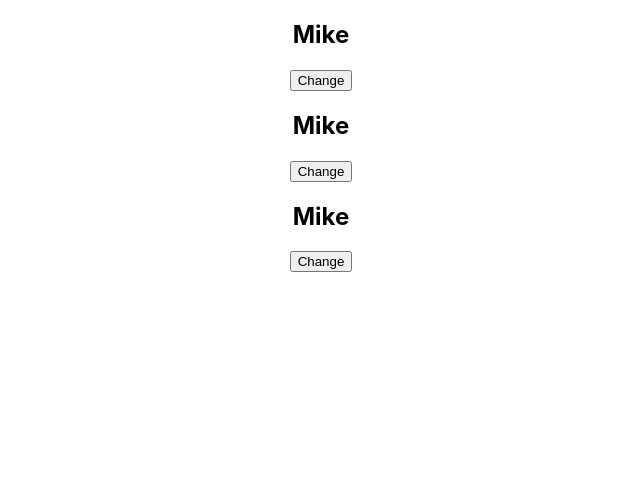
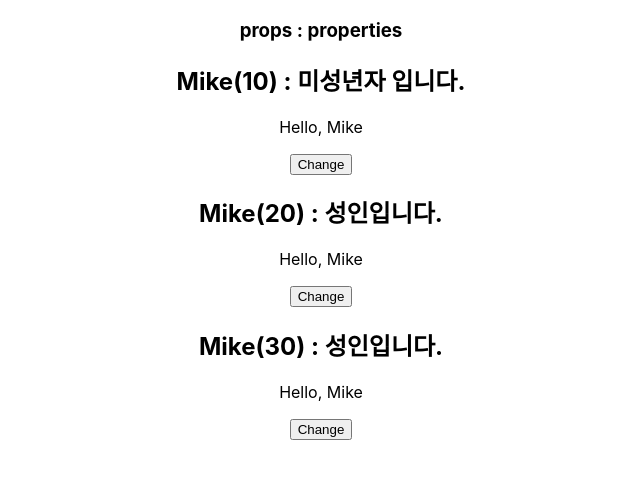
Before and after one commit to SMF-GroupStudy/SMF_Algorithm-Study, a React (Create React App) app in the folder Members/csyeob/react/voca/: page / in a window 1280 px wide. Shown: the top 478 px of the page, without its empty margins (319-959 px from the left). Built offline with nearby package versions, Linux system fonts and the light colour scheme.

Commit message:
React 강좌 UseState & props 연습

```diff
--- a/Members/csyeob/react/voca/src/App.js
+++ b/Members/csyeob/react/voca/src/App.js
@@ -10,9 +10,10 @@
   }
   return(
   <div className="App">
-    <Hello/>
-    <Hello/>
-    <Hello/>
+    <h3>props : properties</h3>
+    <Hello age = {10}/>
+    <Hello age = {20}/>
+    <Hello age = {30}/>
     {/*useState는 컴포넌트 별로 관리를 함*/}
   </div>
   );
--- a/Members/csyeob/react/voca/src/component/Hello.js
+++ b/Members/csyeob/react/voca/src/component/Hello.js
@@ -1,26 +1,29 @@
 import { useState } from "react";
+import UserName from "./UserName";
 
-export default function Hello() {
-    // let name = "Mike";
-    // name은 변수이기때문에 리액트에서는 관리해주지않음 웹에선
-    // 그럼 어떻게 state로 만드냐 --> useState를 사용해야함.
+export default function Hello({age}) {
+    //console.log(props);
     const [name, setName] = useState('Mike');
+    // 그냥 컴포넌트에 짚어 넣게 되면 props는 바꿀수 없음.
+    // <h2 id = "name">{name}({props.age}세)</h2> 밑에 return문에 작성함.
+    // props.age = 100;
+    // 위 코드는 에러임 props는 저렇게 못바꿈.
+    // const [age, setAge] = useState(props.age);
+    // 위코드는 Hello(props){}
 
-    // function changeName(){
-    //     // const newName = name === "Mike" ? "Jane" : "Mike"; // Mike 일땐 Jane으로 Jane일땐 Mike로
-    //     console.log(name); // 웹에선 업데이트가 되지않음 이상태면
-    //     // dom 업데이트 작업도 해줘야함.
-    //     //document.getElementById("name").innerText = name;
-    //     //setName(newName);
-    //     setName(name === "Mike" ? "Jane" : "Mike");
-    //     //<button onClick={changeName}>Change</button>
-    // }
+    const msg = age > 19 ?  '성인입니다.':'미성년자 입니다.';
+
     return (
      <div>
-        <h2 id = "name">{name}</h2>
+        <h2 id = "name">{name}({age}) : {msg}</h2>
+        <UserName name = {name} />
+        {/* return 문 전체를 보자면 {name}은 useState인데,
+            UserName 입장에서 보면 props임.
+        */}
         <button onClick={()=>{
             setName(name === "Mike" ? "Jane" : "Mike");
-        }}>Change</button>
+            //setAge(age + 1);
+       }}>Change</button>
      </div>
     );
 }
--- /dev/null
+++ b/Members/csyeob/react/voca/src/component/UserName.js
@@ -0,0 +1,3 @@
+export default function UserName({name}){
+    return <p>Hello, {name}</p>
+}
```
